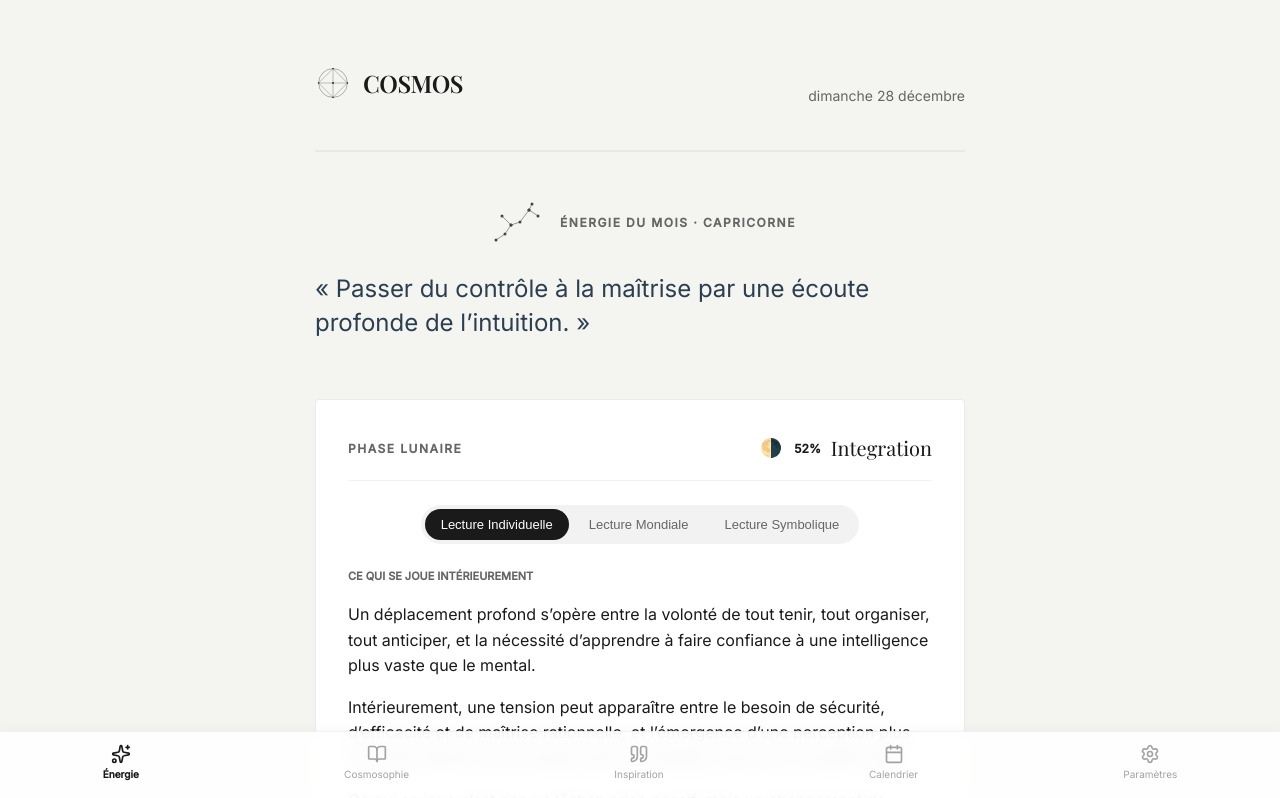
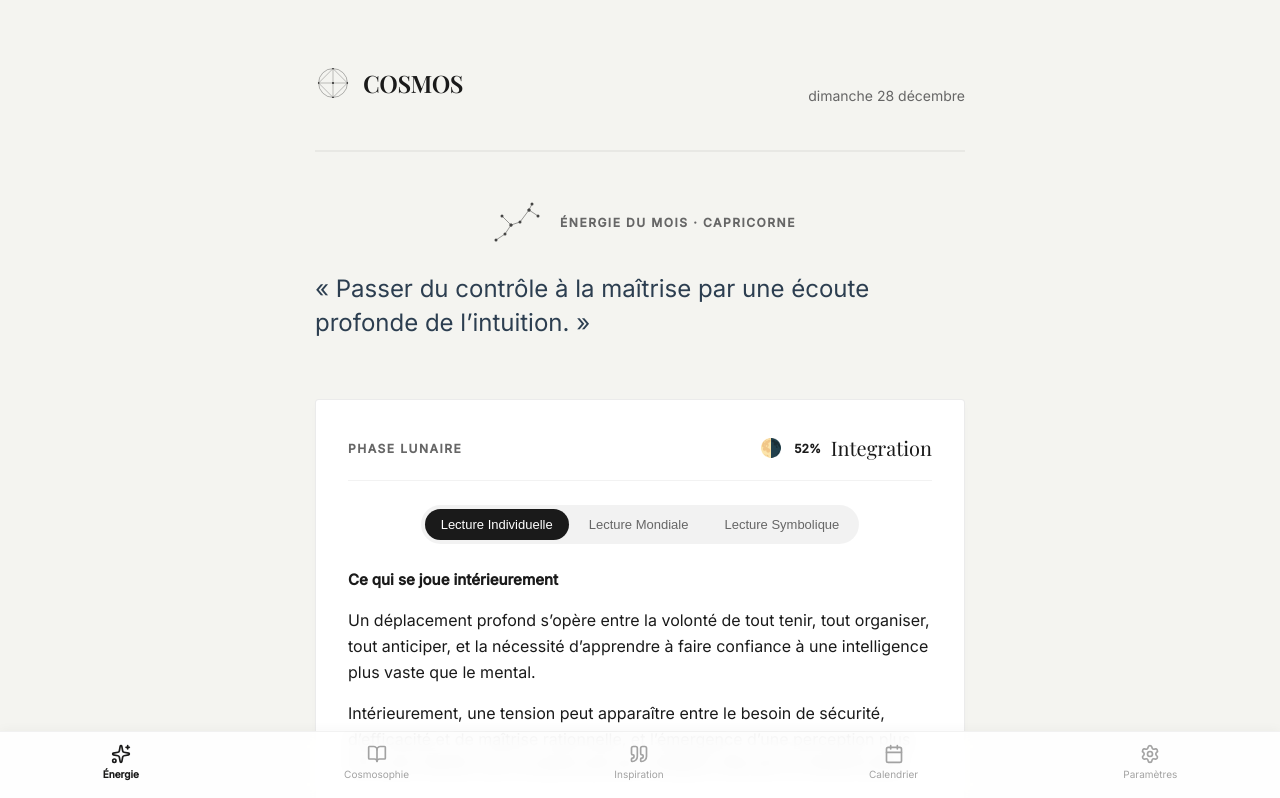
Before and after one commit to NeousAxis/cosmos-app, a React (Vite) app in the folder cosmos-web/: page / in a window 1280 px wide. Shown: the top 798 px of the page. Built offline with nearby package versions, Linux system fonts and the light colour scheme.

Commit message:
feat: add settings tab and refine UI labels typography

```diff
--- a/cosmos-web/src/index.css
+++ b/cosmos-web/src/index.css
@@ -127,11 +127,10 @@ h1 {
 }
 
 .teaching-label {
-  font-size: 11px;
+  font-size: 15px;
   font-weight: 700;
-  text-transform: uppercase;
-  color: var(--text-muted);
-  margin-bottom: 8px;
+  color: var(--text-main);
+  margin-bottom: 12px;
   display: block;
 }
 
```
